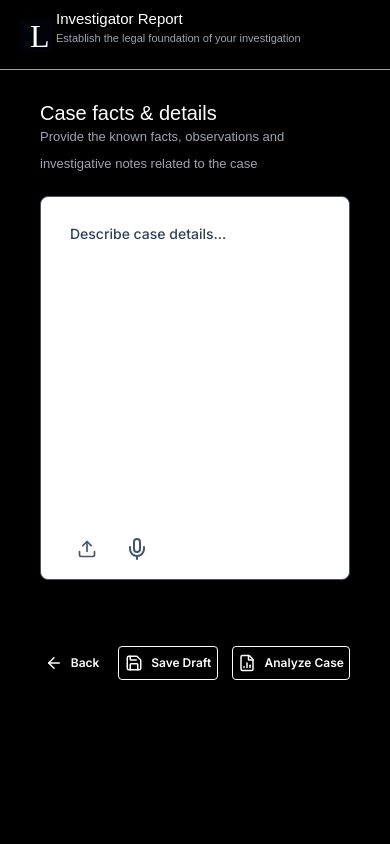
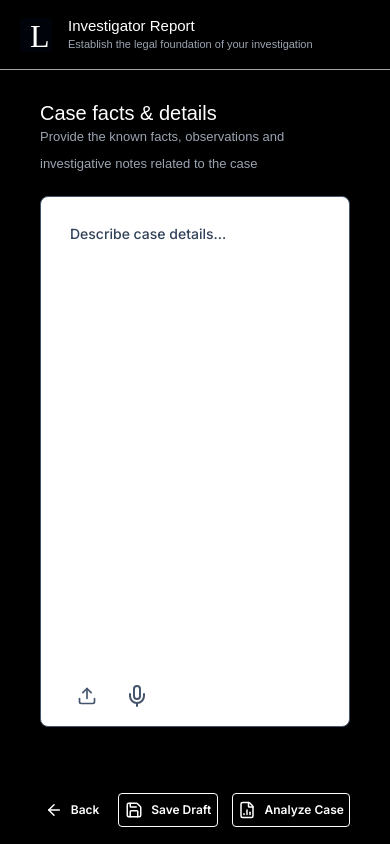
Before and after one commit to W-DEVINDA/lexara, a React (Vite) app in the folder frontend/: page /pre-investigator in a window 390 px wide. Built offline with nearby package versions, Linux system fonts and the light colour scheme; a web font is replaced by a local one.

Commit message:
changes2 1211

```diff
--- a/frontend/src/mobile.css
+++ b/frontend/src/mobile.css
@@ -5,12 +5,12 @@
     display: none !important;
   }
 
-  [class*="page-title"]:not([class*="section"]) {
-    left: 56px !important;
-    top: 9px !important;
+    [class*="page-title"]:not([class*="section"]) {
+    left: 68px !important;
+    top: 16px !important;
     width: auto !important;
     height: auto !important;
-    max-width: calc(100% - 120px) !important;
+        max-width: calc(100% - 140px) !important;
     font-size: 15px !important;
     line-height: 20px !important;
     white-space: nowrap !important;
@@ -18,12 +18,12 @@
     text-overflow: ellipsis !important;
   }
 
-  [class*="page-subtitle"] {
-    left: 56px !important;
-    top: 30px !important;
+    [class*="page-subtitle"] {
+    left: 68px !important;
+    top: 36px !important;
     width: auto !important;
     height: auto !important;
-    max-width: calc(100% - 120px) !important;
+    max-width: calc(100% - 140px) !important;
     font-size: 11px !important;
     line-height: 16px !important;
     white-space: nowrap !important;
@@ -33,9 +33,9 @@
 
   /* history + case summary pages wrap title and subtitle in one box */
   [class*="page-title-section"] {
-    left: 56px !important;
-    top: 9px !important;
-    max-width: calc(100% - 120px) !important;
+    left: 68px !important;
+    top: 11px !important;
+    max-width: calc(100% - 140px) !important;
   }
 
   [class*="page-title-section"] [class*="page-title"],
--- a/frontend/src/pages/homepage/Homepage.css
+++ b/frontend/src/pages/homepage/Homepage.css
@@ -86,7 +86,6 @@
   right: 282px;
   top: 50%;
   transform: translateY(-50%);
-  transition: left 0.4s ease;
   height: 33px;
   border-radius: 11px;
   background: #FBFBFB;
@@ -95,9 +94,7 @@
   padding: 0 15px;
   gap: 10px;
 }
-.homepage.history-open .search-container {
-  left: 517px;
-}
+
 
 .search-icon {
   flex-shrink: 0;
--- a/frontend/src/pages/preinvestigator/PreInvestigator.css
+++ b/frontend/src/pages/preinvestigator/PreInvestigator.css
@@ -265,7 +265,7 @@
 
 .pre-investigator-container .investigator-case-description-input {
   width: 100%;
-  height: 384px;
+    height: max(384px, calc(var(--vh, 1vh) * 100 - 313px));
   border-radius: 8px;
   border: 1px solid #45556C;
   background: #FFF;
--- a/frontend/src/pages/primafacie/PrimaFacie.css
+++ b/frontend/src/pages/primafacie/PrimaFacie.css
@@ -264,7 +264,7 @@
 
 .prima-facie-container .case-description-input {
   width: 100%;
-  height: 384px;
+    height: max(384px, calc(var(--vh, 1vh) * 100 - 313px));
   border-radius: 8px;
   border: 1px solid #45556C;
   background: #FFF;
```
